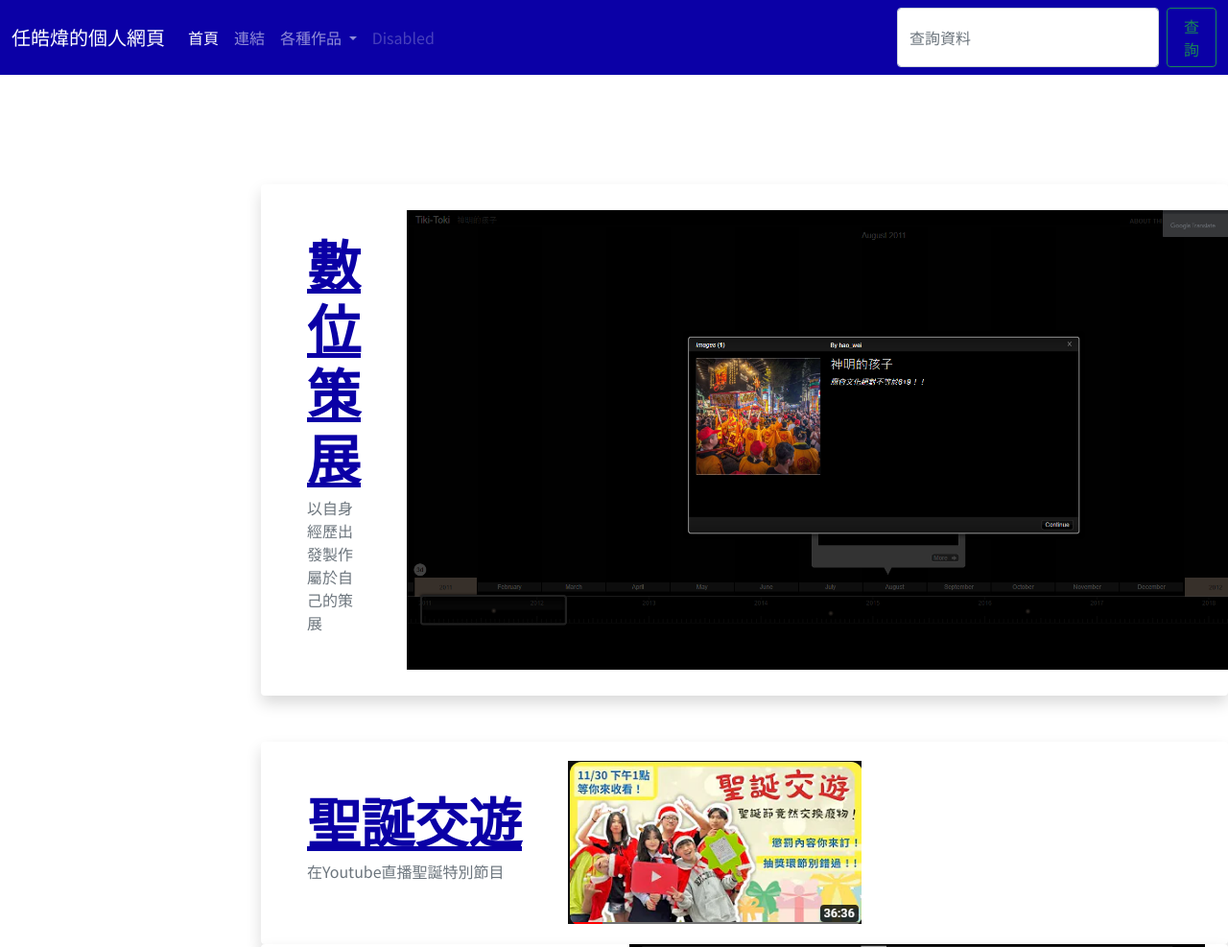
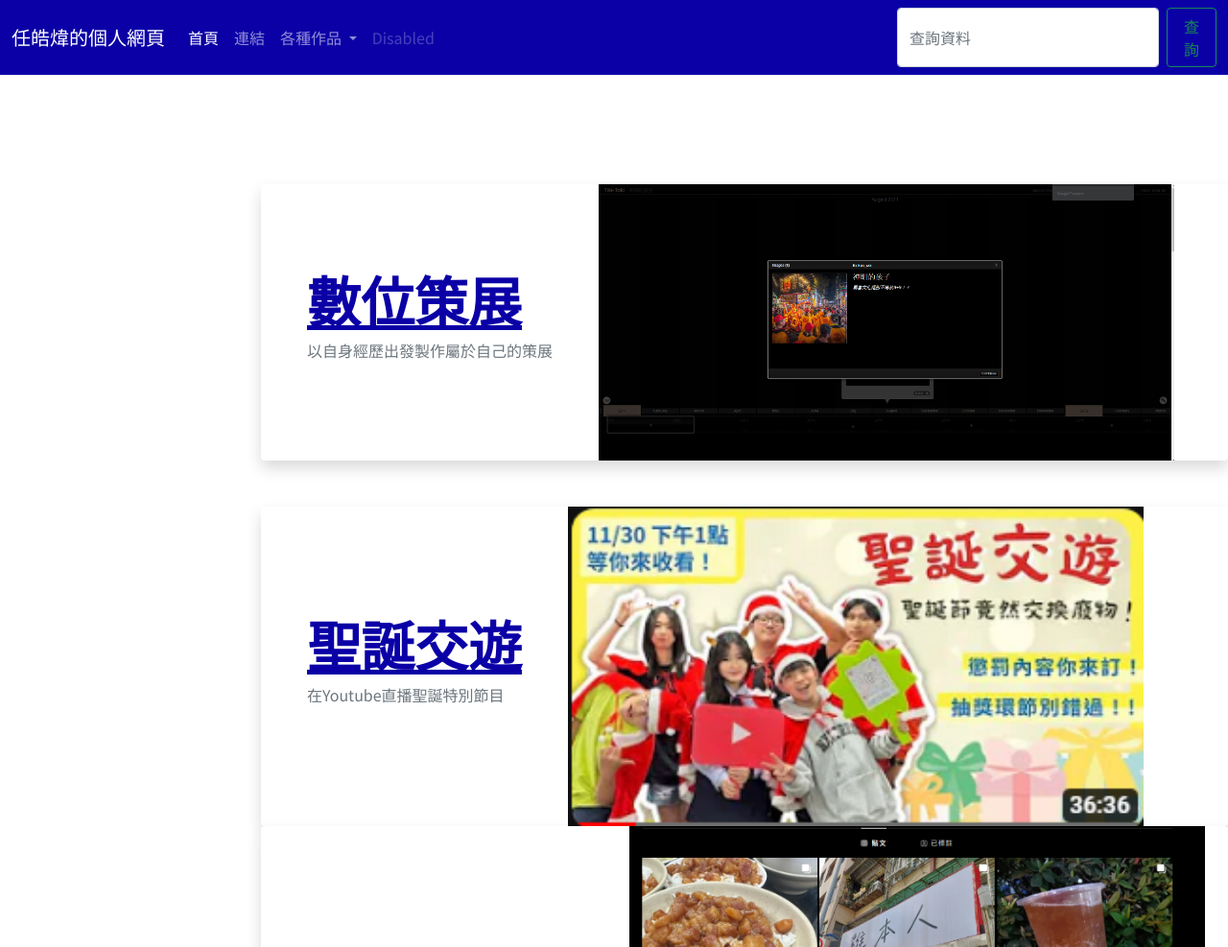
Before and after one commit to Jenhaowei/Jenhaowei.github.io, a plain HTML site: page portfolios.html in a window 1280 px wide. Shown: the top 987 px of the page at 96% size. Drawn offline with nearby package versions, Linux system fonts and the light colour scheme; a web font is replaced by a local one.

Commit message:
Update portfolios.html

```diff
--- a/portfolios.html
+++ b/portfolios.html
@@ -81,7 +81,7 @@
                           <h2 class="fw-bolder"><a href="https://www.tiki-toki.com/timeline/entry/1945441/-/">數位策展</a></h2>
                           <p>以自身經歷出發製作屬於自己的策展</p>
                       </div>
-                      <img class="img-fluid" src="assets/img/abcde.png" width="1000" height=1100 alt="...">
+                      <img class="img-fluid" src="assets/img/abcde.png" width="600" height=1100 alt="...">
                   </div>
               </div>
             </div>
@@ -96,7 +96,7 @@
                           <h2 class="fw-bolder"><a href="https://www.youtube.com/watch?v=1dnQwGc42Yc&t=257s&ab_channel=%E4%B8%96%E6%96%B0%E8%B3%87%E5%82%B3">聖誕交遊</a></h2>
                           <p>在Youtube直播聖誕特別節目</p>
                       </div>
-                      <img class="img-fluid" src="assets/img/abcd.png" width="306" height=170 alt="...">
+                      <img class="img-fluid" src="assets/img/abcd.png" width="600" height=170 alt="...">
                   </div>
               </div>
           </div>
```
